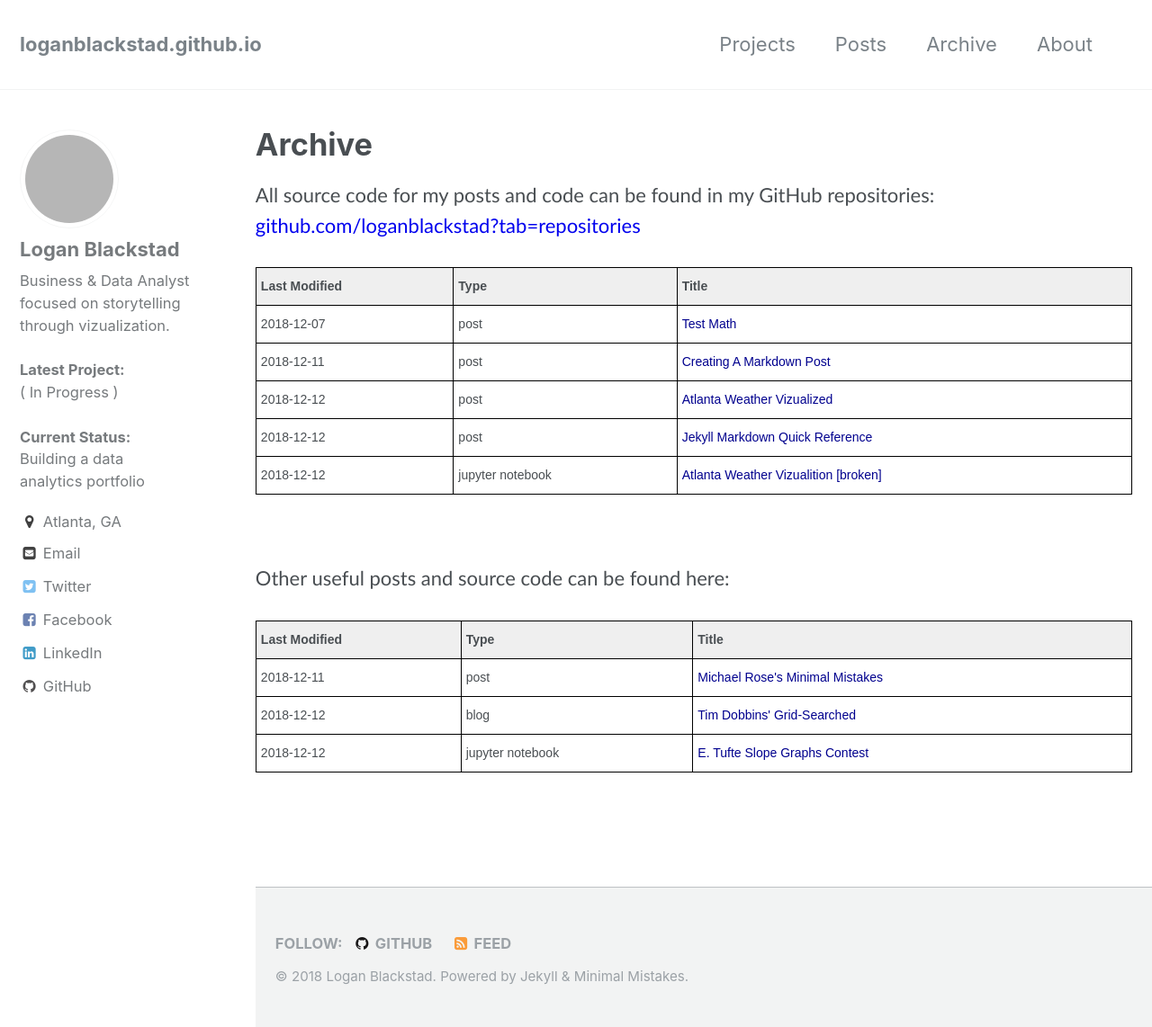
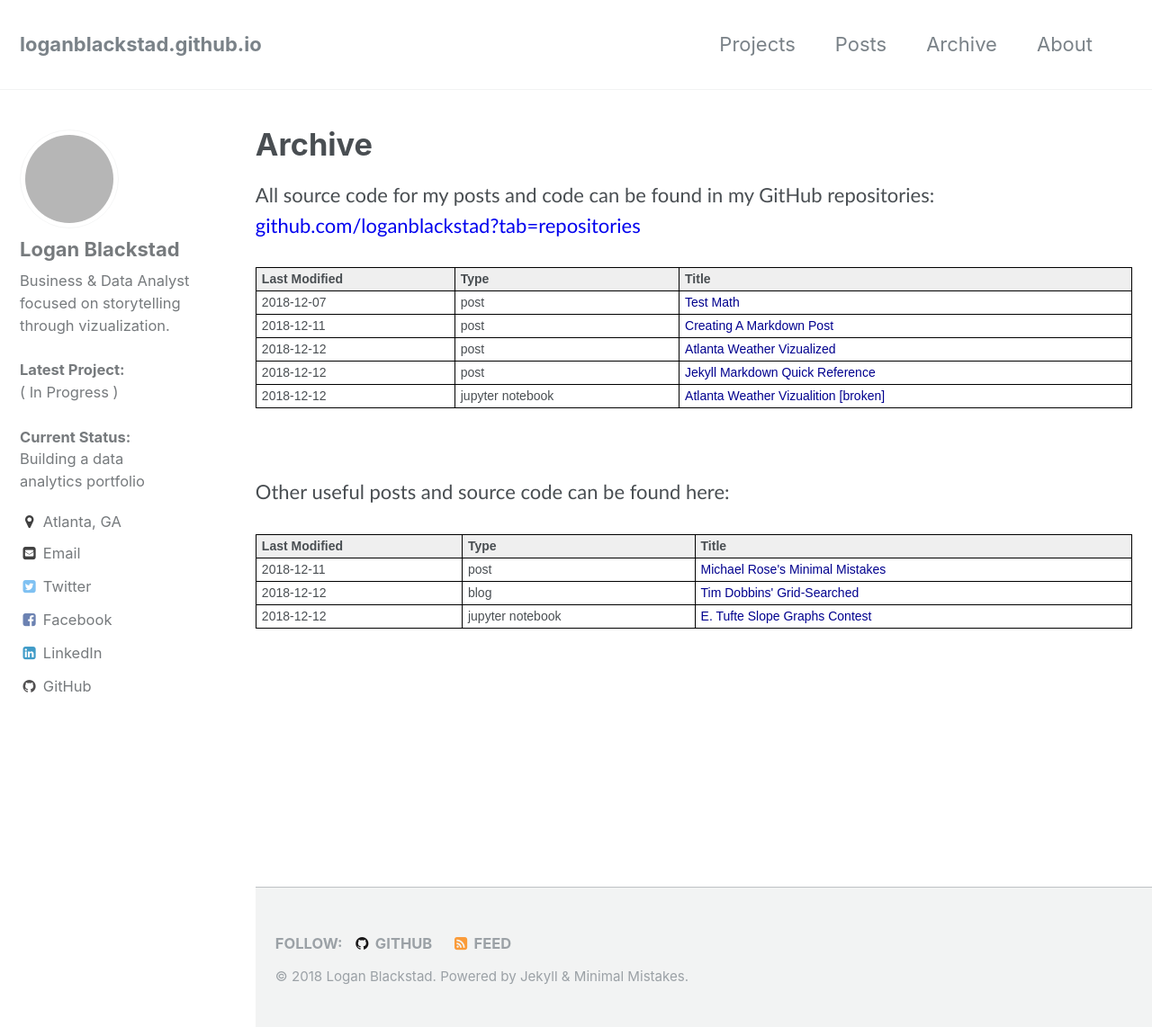
Before and after one commit to loganblackstad/loganblackstad.github.io, a Jekyll site: the page built from _pages/code.html, in a window 1280 px wide and 1142 px high. Shown: the whole window at 90% size. Built offline with Jekyll 4.4.1, drawn with Linux system fonts in a browser that asks for light colours; grey boxes are pictures that could not be loaded.

Commit message:
Update code.html

```diff
--- a/_pages/code.html
+++ b/_pages/code.html
@@ -25,12 +25,10 @@ mso-bidi-font-size:10.0pt;font-family:"Calibri",sans-serif;mso-bidi-font-family:
 "Times New Roman";mso-bidi-theme-font:minor-latin;mso-ansi-language:PT-BR'> <o:p></o:p></span></b></p>
 
 
-
-
 <style type="text/css">
 .tg  {border-collapse:collapse;border-spacing:0;}
-.tg td{font-family:Arial, sans-serif;font-size:14px;padding:10px 5px;border-style:solid;border-width:1px;overflow:hidden;word-break:normal;border-color:black;}
-.tg th{font-family:Arial, sans-serif;font-size:14px;font-weight:normal;padding:10px 5px;border-style:solid;border-width:1px;overflow:hidden;word-break:normal;border-color:black;}
+.tg td{font-family:Arial, sans-serif;font-size:14px;padding:2px 6px;border-style:solid;border-width:1px;overflow:hidden;word-break:normal;border-color:black;}
+.tg th{font-family:Arial, sans-serif;font-size:14px;font-weight:normal;padding:2px 6px;border-style:solid;border-width:1px;overflow:hidden;word-break:normal;border-color:black;}
 .tg .tg-b3sw{font-weight:bold;background-color:#efefef;text-align:left;vertical-align:top}
 .tg .tg-0lax{text-align:left;vertical-align:top}
 </style>
@@ -86,10 +84,11 @@ mso-bidi-font-size:10.0pt;font-family:"Calibri",sans-serif;mso-bidi-font-family:
 
 
 
+
 <style type="text/css">
 .tg  {border-collapse:collapse;border-spacing:0;}
-.tg td{font-family:Arial, sans-serif;font-size:14px;padding:10px 5px;border-style:solid;border-width:1px;overflow:hidden;word-break:normal;border-color:black;}
-.tg th{font-family:Arial, sans-serif;font-size:14px;font-weight:normal;padding:10px 5px;border-style:solid;border-width:1px;overflow:hidden;word-break:normal;border-color:black;}
+.tg td{font-family:Arial, sans-serif;font-size:14px;padding:2px 6px;border-style:solid;border-width:1px;overflow:hidden;word-break:normal;border-color:black;}
+.tg th{font-family:Arial, sans-serif;font-size:14px;font-weight:normal;padding:2px 6px;border-style:solid;border-width:1px;overflow:hidden;word-break:normal;border-color:black;}
 .tg .tg-b3sw{font-weight:bold;background-color:#efefef;text-align:left;vertical-align:top}
 .tg .tg-0lax{text-align:left;vertical-align:top}
 </style>
```
